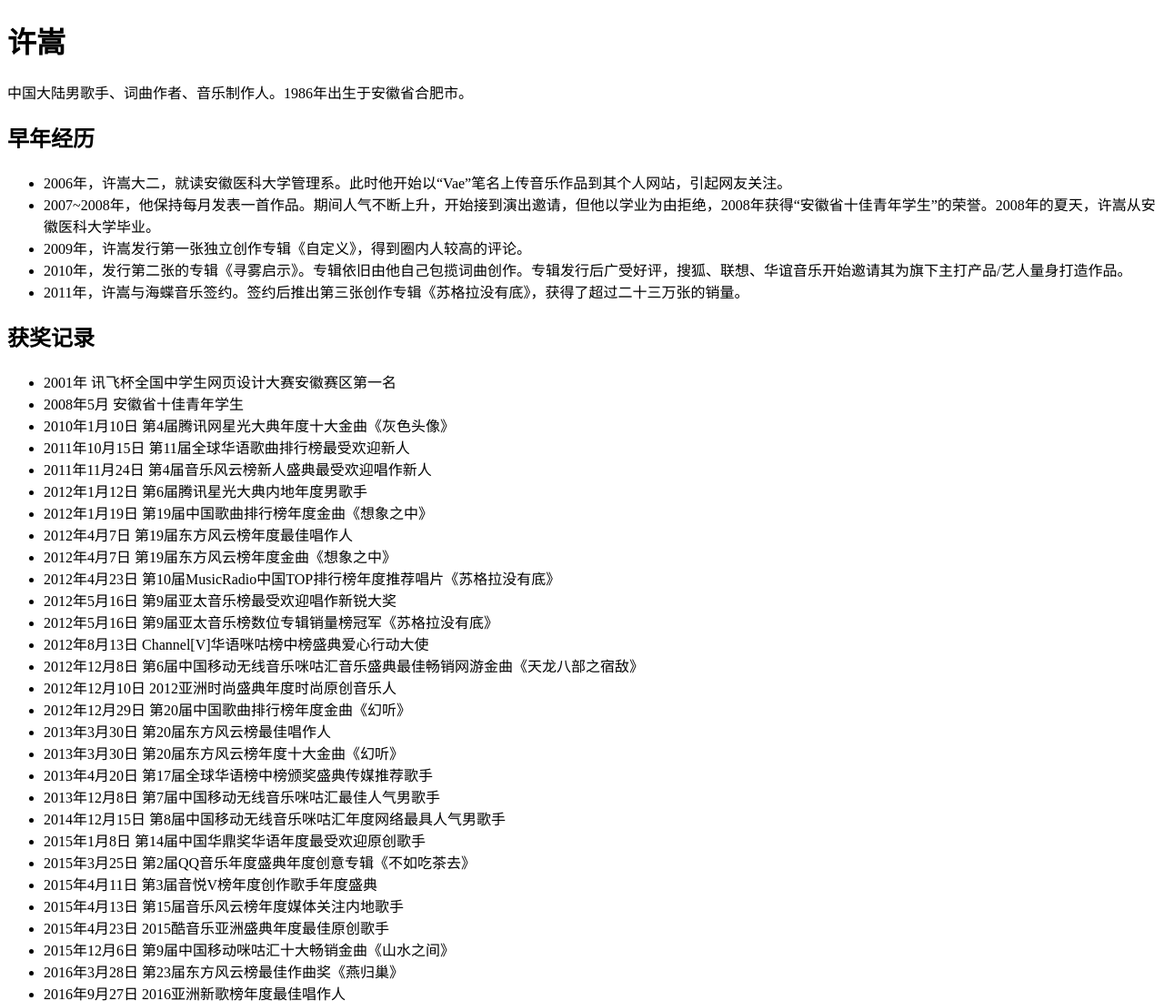
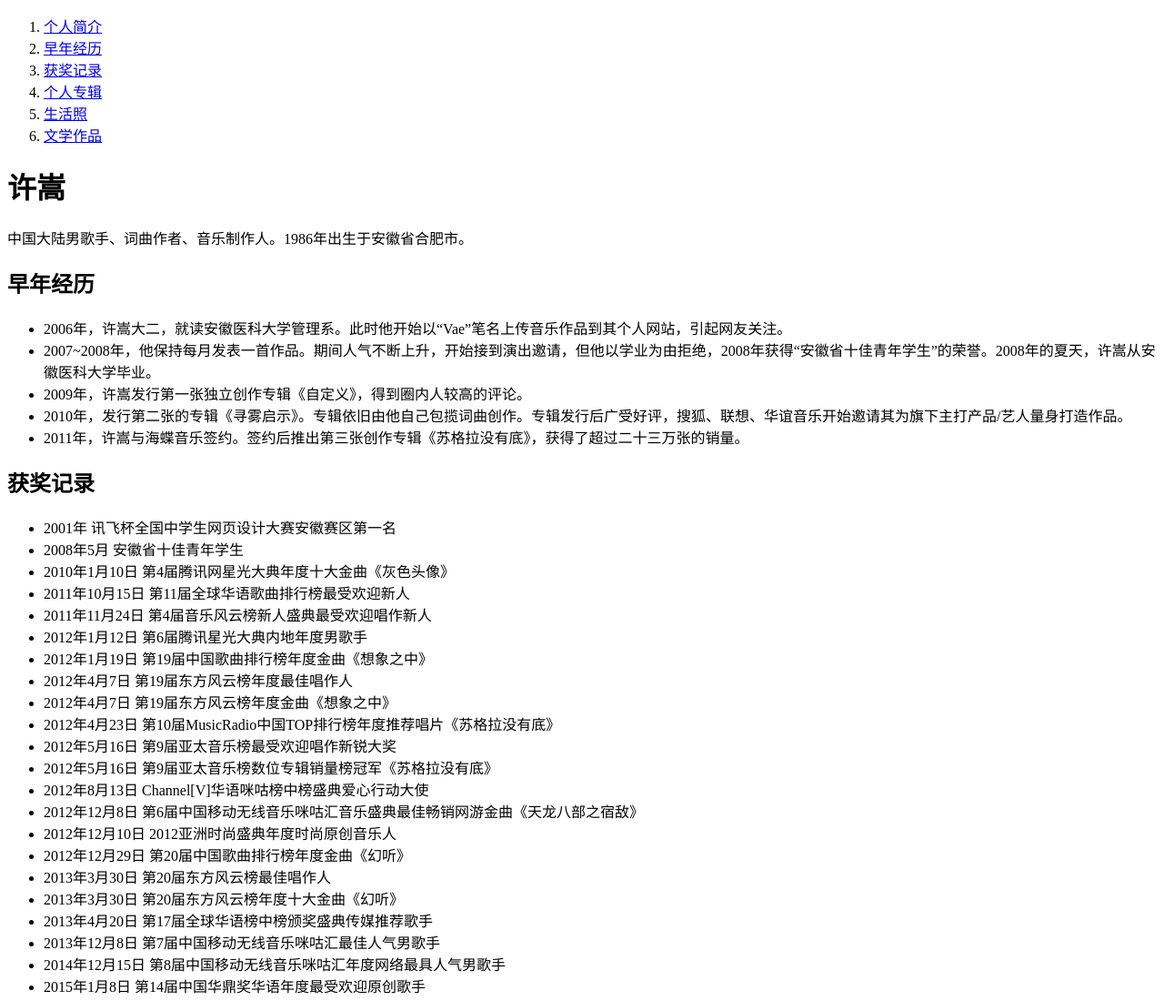
Before and after one commit to luhuanx/vae, a plain HTML site: page index.html in a window 1280 px wide. Shown: the top 1100 px of the page at 91% size. Drawn offline with Linux system fonts and the light colour scheme.

```diff
--- a/index.html
+++ b/index.html
@@ -9,13 +9,23 @@
 </head>
 
 <body>
-    <h1>
+    <nav>
+        <ol>
+            <li><a href="#vae">个人简介</a></li>
+            <li><a href="#event">早年经历</a></li>
+            <li><a href="#awards">获奖记录</a></li>
+            <li><a href="#album">个人专辑</a></li>
+            <li><a href="#pictures">生活照</a></li>
+            <li><a href="#works">文学作品</a></li>
+        </ol>
+    </nav>
+    <h1 id="vae">
         许嵩
     </h1>
     <p>
         中国大陆男歌手、词曲作者、音乐制作人。1986年出生于安徽省合肥市。
     </p>
-    <h2>
+    <h2 id="event">
         早年经历
     </h2>
     <ul>
@@ -25,7 +35,7 @@
         <li>2010年，发行第二张的专辑《寻雾启示》。专辑依旧由他自己包揽词曲创作。专辑发行后广受好评，搜狐、联想、华谊音乐开始邀请其为旗下主打产品/艺人量身打造作品。</li>
         <li>2011年，许嵩与海蝶音乐签约。签约后推出第三张创作专辑《苏格拉没有底》，获得了超过二十三万张的销量。</li>
     </ul>
-    <h2>
+    <h2 id="awards">
         获奖记录
     </h2>
     <ul>
@@ -65,7 +75,7 @@
         <li>2018年8月29日 2018华人歌曲音乐盛典年度最佳创作男歌手</li>
         <li>2018年8月29日 2018华人歌曲音乐盛典年度金曲《老古董》</li>
     </ul>
-    <h2>
+    <h2 id="album">
         个人专辑
     </h2>
 
@@ -120,13 +130,13 @@
             </tr>
         </tbody>
     </table>
-    <h2>
+    <h2 id="pictures">
         生活照
     </h2>
     <div><img width="400" src="images/1.jpg" alt="图一"></div>
     <div><img width="400" src="images/2.jpg" alt="图二"></div>
     <div><img width="400" src="images/3.jpg" alt="图三"></div>
-    <h2>
+    <h2 id="works">
         文学作品
     </h2>
     <p>
```
Also changed, not shown: images/3.jpg.
